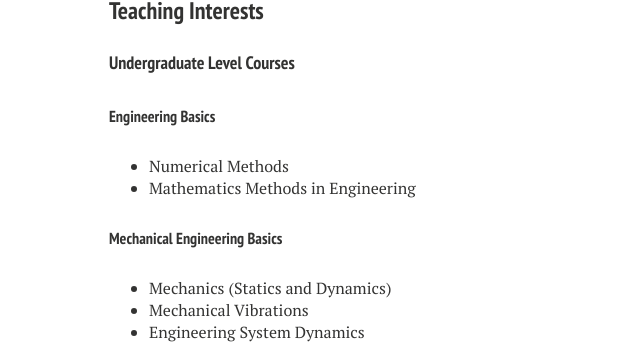
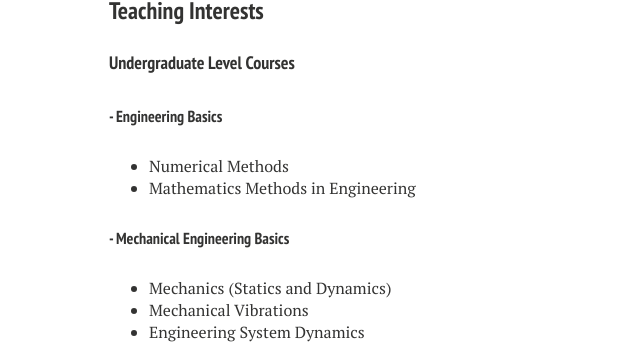
Before and after one commit to liutairan/liutairan.github.io, a Jekyll site: the page built from cv.md, in a window 1280 px wide and 900 px high, scrolled down 3598 px. Shown: the part 154-498 px from the top of the window, without its empty margins (211-851 px from the left). Built offline with Jekyll 4.4.1, drawn with Linux system fonts in a browser that asks for light colours; nearby versions of some CDN libraries.

Commit message:
Update cv.md

```diff
--- a/cv.md
+++ b/cv.md
@@ -155,12 +155,12 @@ Robo-Game Competition of USTC (2010)
 
 #### Undergraduate Level Courses
 
-##### Engineering Basics
+##### - Engineering Basics
 
 * Numerical Methods
 * Mathematics Methods in Engineering
 
-##### Mechanical Engineering Basics
+##### - Mechanical Engineering Basics
 
 * Mechanics (Statics and Dynamics)
 * Mechanical Vibrations
```
